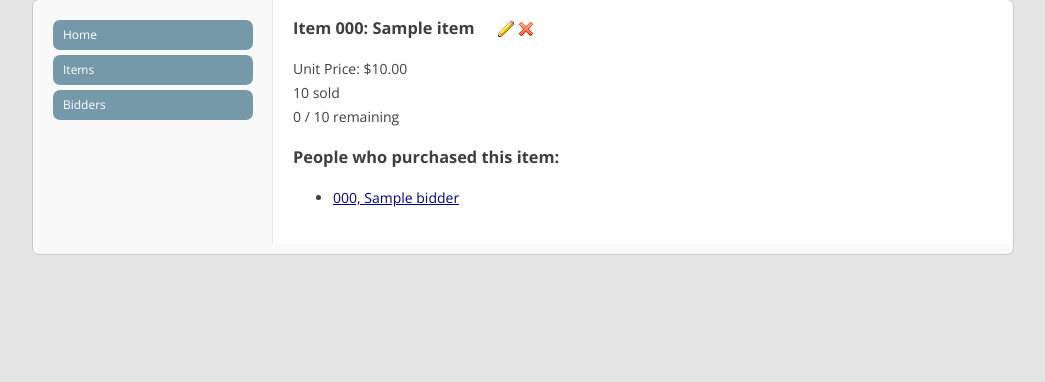
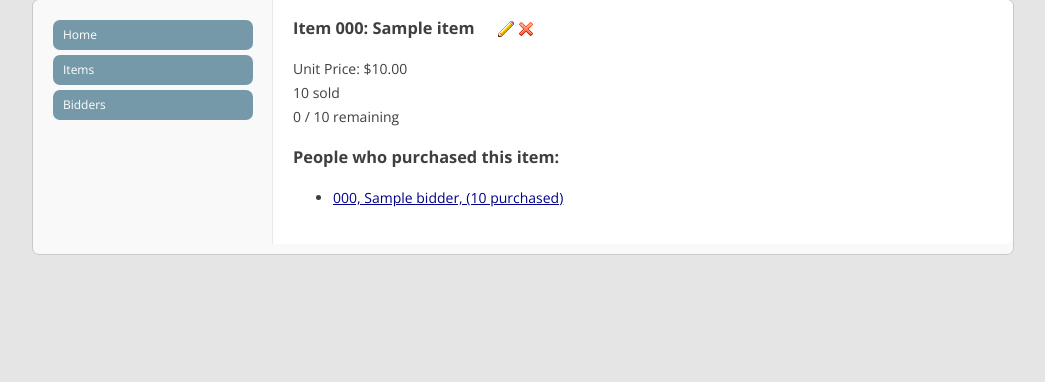
Before and after one commit to alex-hofsteede/umc_auction, a Django app: page /items/1 in a window 1280 px wide. Shown: the part 96-478 px from the top of the page, without its empty margins (117-1162 px from the left). Run offline with Django 3.2, Linux system fonts and the light colour scheme; a user stored in the database is signed in; tables that the repository leaves empty hold one stand-in row (values such as "Sample post"); parts of the project's set-up code (start-up, migrations or seed data) failed here and were passed over.

Commit message:
add quantity to purchase listing

```diff
--- a/templates/auction/item.html
+++ b/templates/auction/item.html
@@ -21,7 +21,7 @@
     <ul>
     {% for purchase in item.purchases.all %}
     <li>
-        <a href="{{purchase.bidder.get_absolute_url}}">{{purchase.bidder.code}}, {{purchase.bidder.name}}</a>
+    <a href="{{purchase.bidder.get_absolute_url}}">{{purchase.bidder.code}}, {{purchase.bidder.name}}, ({{purchase.quantity}} purchased)</a>
     </li>
     {% endfor %}
     </ul>
```
